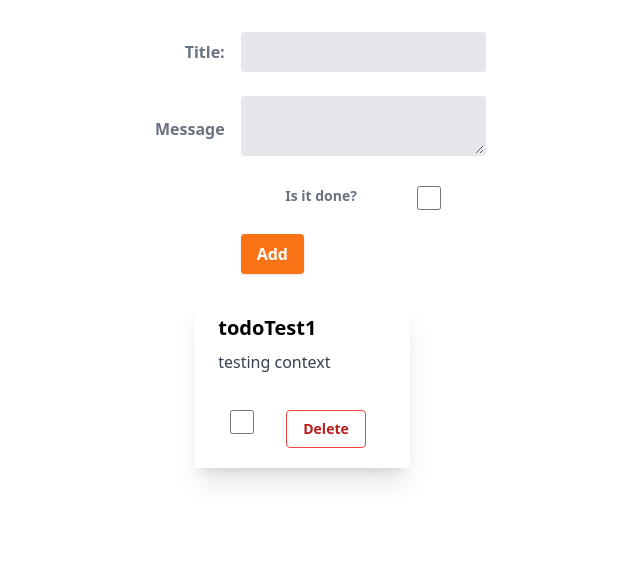
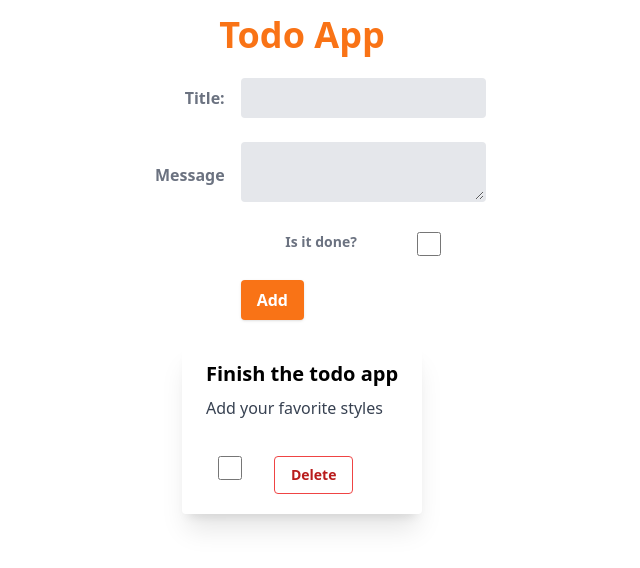
Before and after one commit to Siravian-index/todo-react-ts, a React (Vite) app: page / in a window 1280 px wide. Shown: the top 568 px of the page, without its empty margins (338-978 px from the left). Built offline with nearby package versions, Linux system fonts and the light colour scheme.

Commit message:
FINISHED

```diff
--- a/src/App.tsx
+++ b/src/App.tsx
@@ -1,12 +1,18 @@
+import React from 'react'
+
+import Title from './components/Title'
 import TodoForm from './components/TodoForm'
 import TodoList from './components/TodoList'
 import ContextProvider from './stateManagement/ContextProvider'
 
 function App() {
+  const [showForm, setShowForm] = React.useState(true)
+
   return (
     <div className='flex justify-center flex-col items-center'>
+      <Title setShowForm={setShowForm} />
       <ContextProvider>
-        <TodoForm />
+        {showForm && <TodoForm />}
         <TodoList />
       </ContextProvider>
     </div>
--- a/src/components/Title.tsx
+++ b/src/components/Title.tsx
@@ -1,14 +1,18 @@
 import * as React from 'react'
 
 interface ITitleProps {
-  title: string
+  setShowForm: React.Dispatch<React.SetStateAction<boolean>>
 }
 
-const Title: React.FunctionComponent<ITitleProps> = (props) => {
+const Title: React.FunctionComponent<ITitleProps> = ({ setShowForm }) => {
+  const title = 'Todo App'
   return (
-    <>
-      <h1></h1>
-    </>
+    <h1
+      className='mt-2 text-4xl font-bold leading-normal mb-2 text-orange-500 hover:text-orange-400 hover:underline cursor-pointer'
+      onClick={() => setShowForm((prev) => !prev)}
+    >
+      {title}
+    </h1>
   )
 }
 
--- a/src/components/TodoForm.tsx
+++ b/src/components/TodoForm.tsx
@@ -28,7 +28,7 @@ const TodoForm: React.FC = () => {
   }
 
   return (
-    <form className='w-full max-w-sm p-2 md:mt-6' onSubmit={(e) => onSubmit(e)}>
+    <form className='w-full max-w-sm p-2' onSubmit={(e) => onSubmit(e)}>
       <div className='md:flex md:items-center mb-6'>
         <div className='md:w-1/3'>
           <label className='block text-gray-500 font-bold md:text-right mb-1 md:mb-0 pr-4' htmlFor='inline-full-name'>
@@ -62,10 +62,10 @@ const TodoForm: React.FC = () => {
       </div>
       <div className='flex justify-center md:items-center mb-6'>
         <div className='md:w-1/3'></div>
-        <label className='md:w-2/3  text-gray-500 font-bold flex justify-evenly'>
+        <label className='md:w-2/3  text-gray-500 font-bold flex justify-evenly  cursor-pointer'>
           <span className='text-sm'>Is it done?</span>
           <input
-            className='ml-4 leading-tight accent-orange-500 w-6 h-6 rounded'
+            className='ml-4 leading-tight accent-orange-500 w-6 h-6 rounded  cursor-pointer'
             type='checkbox'
             checked={isDone}
             onChange={() => handleCheck()}
--- a/src/stateManagement/ContextProvider.tsx
+++ b/src/stateManagement/ContextProvider.tsx
@@ -1,7 +1,7 @@
 import * as React from 'react'
 import reducer, { actionType, stateType, todo } from './reducer'
 
-type Props = { children: JSX.Element | JSX.Element[] }
+type Props = { children?: React.ReactNode }
 
 type contextType = {
   state: stateType
@@ -10,7 +10,7 @@ type contextType = {
 
 const initialState: stateType = {
   todo: { title: '', message: '', id: '', isDone: false },
-  todoList: [{ title: 'todoTest1', message: 'testing context', id: '0', isDone: false }],
+  todoList: [{ title: 'Finish the todo app', message: 'Add your favorite styles', id: '0', isDone: false }],
 }
 
 const Context = React.createContext<contextType>({} as contextType)
```
